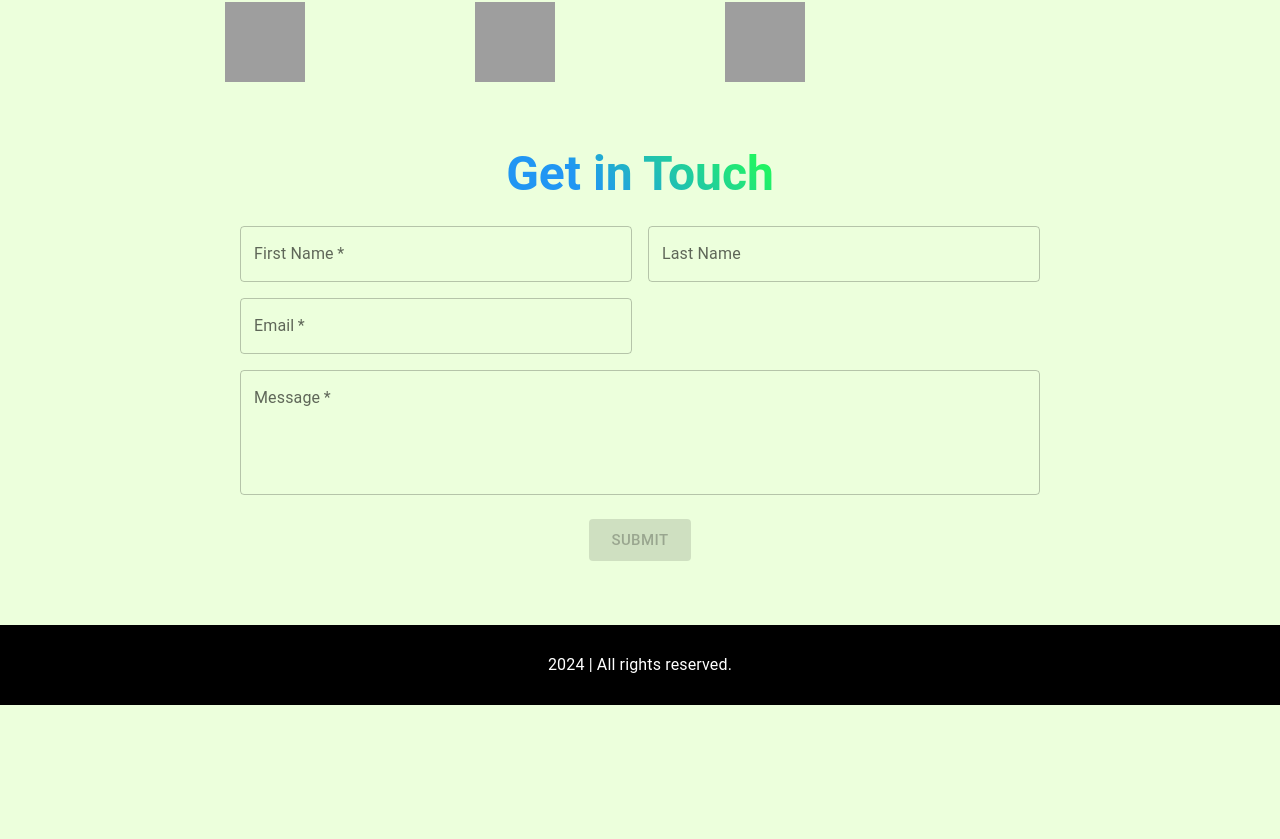
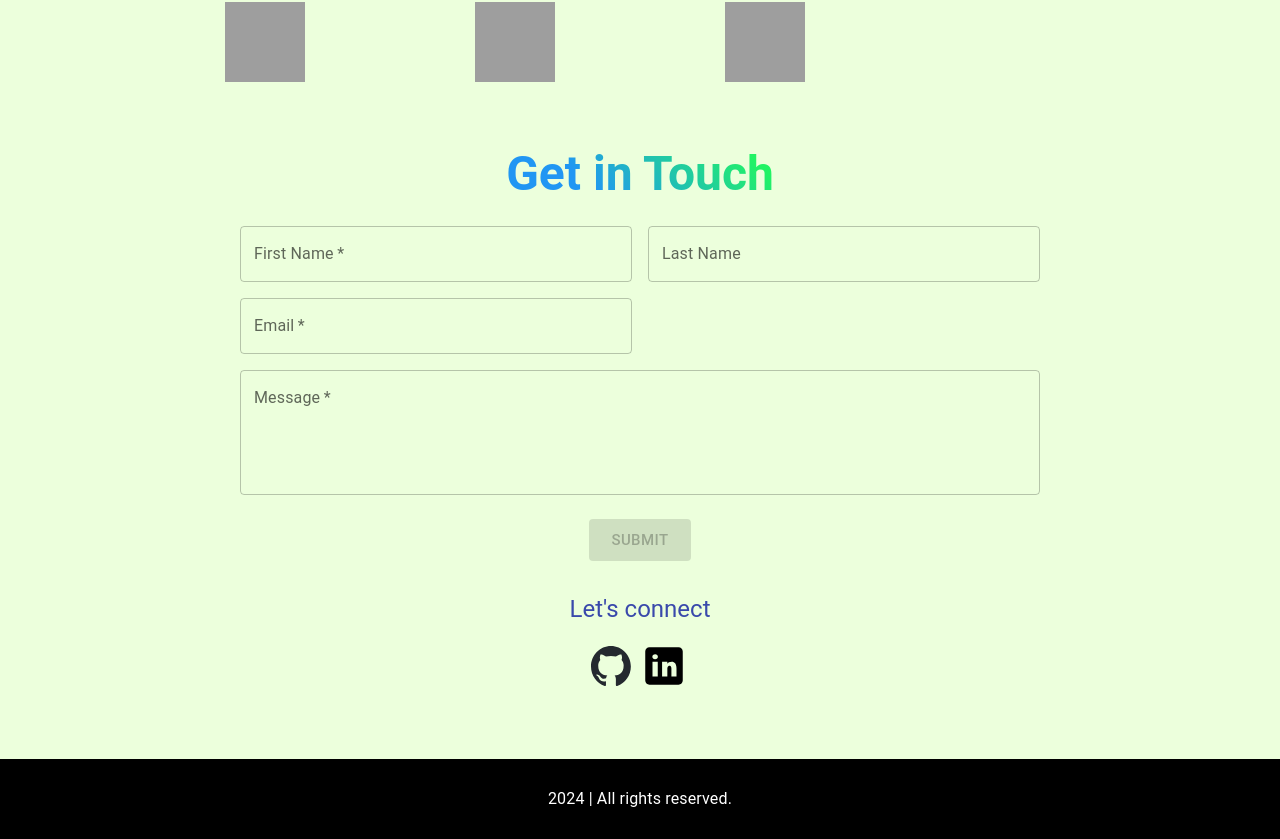
Before and after one commit to jose-guerrerog/portfolio, a Next.js app: page / in a window 1280 px wide. Shown: the part 976-1815 px from the top of the page. Before the commit the page ends 1681 px from the top, so only its background shows below. Built offline with nearby package versions, Linux system fonts and the light colour scheme; grey boxes are pictures that could not be loaded.

Commit message:
add links

```diff
--- a/src/app/constants.ts
+++ b/src/app/constants.ts
@@ -8,6 +8,10 @@ export const navLinks = [
     path: "#contact",
   },
 ];
+
+export const githubLink = 'https://github.com/jose-guerrerog'
+
+export const linkedinLink = 'https://www.linkedin.com/in/jose-guerrerog/'
 
 export const icons = [
   "https://cdn.jsdelivr.net/gh/devicons/devicon@latest/icons/javascript/javascript-original.svg",
--- a/src/app/sections/Contact.tsx
+++ b/src/app/sections/Contact.tsx
@@ -1,11 +1,14 @@
 "use client";
 import React from "react";
-import { Box, TextField, Grid, Typography } from "@mui/material";
+import { Box, TextField, Grid, Typography, Stack } from "@mui/material";
 import { LoadingButton } from "@mui/lab";
 import { useForm } from "react-hook-form";
 import { yupResolver } from "@hookform/resolvers/yup";
 import { validationSchema } from "../schema";
 import { toast } from "react-toastify";
+import Link from "next/link";
+import Image from "next/image";
+import { githubLink, linkedinLink } from "../constants";
 
 const Contact = () => {
   const {
@@ -142,6 +145,34 @@ const Contact = () => {
             Submit
           </LoadingButton>
         </Box>
+        <Box
+          display="flex"
+          flexDirection="column"
+          justifyContent="center"
+          alignItems="center"
+        >
+          <Typography mt={4} mb={2} variant="h5" color="#3949AB">
+            Let&apos;s connect
+          </Typography>
+          <Stack direction="row" gap={1} alignItems="center">
+            <Link href={githubLink}>
+              <Image
+                src="/images/github-mark.svg"
+                alt="Github Icon"
+                width={40}
+                height={40}
+              />
+            </Link>
+            <Link href={linkedinLink}>
+              <Image
+                src="/images/linkedin-icon.svg"
+                alt="Linkedin Icon"
+                width={50}
+                height={50}
+              />
+            </Link>
+          </Stack>
+        </Box>
       </Box>
     </Box>
   );
```
Also changed, not shown: public/images/linkedin-icon.svg (added).
